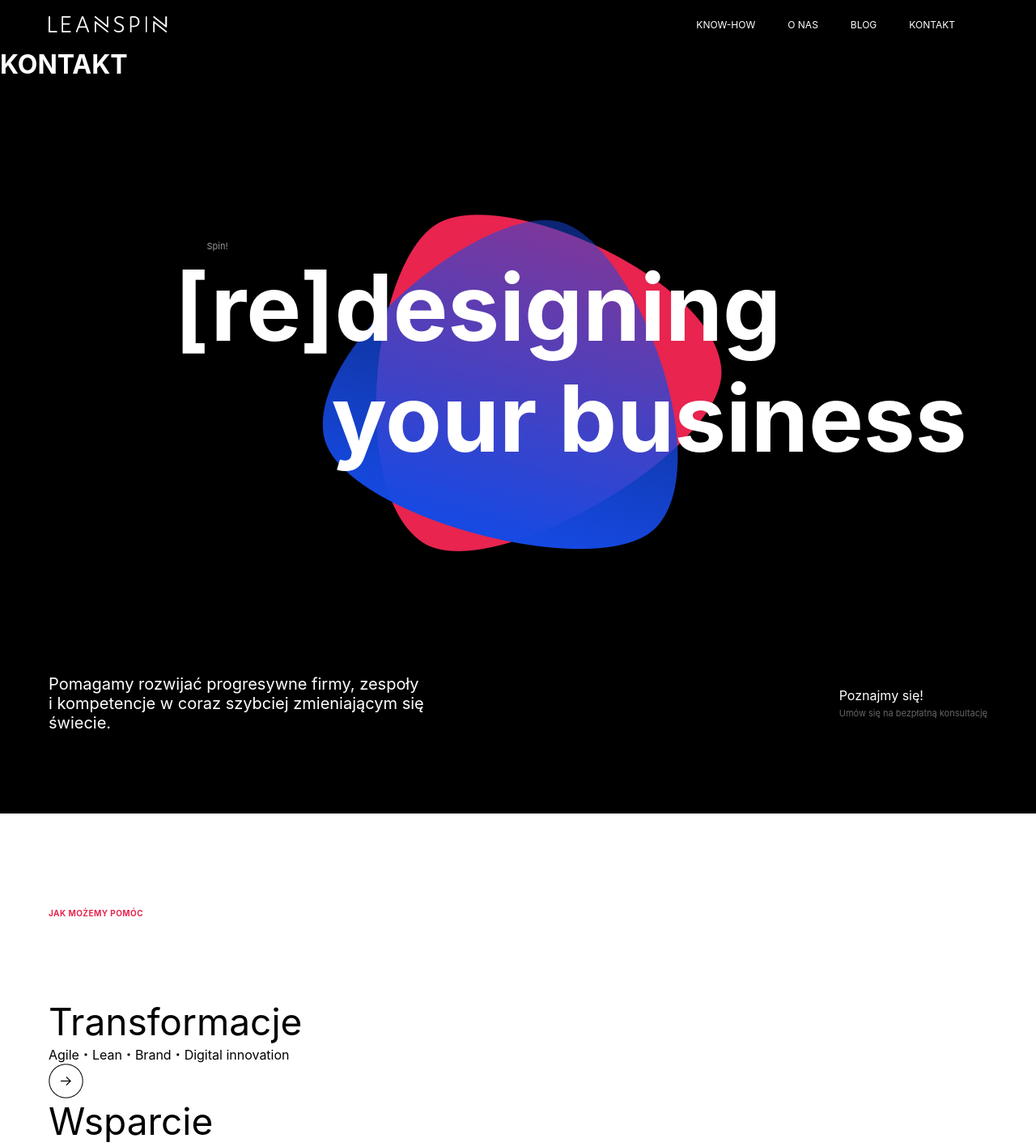
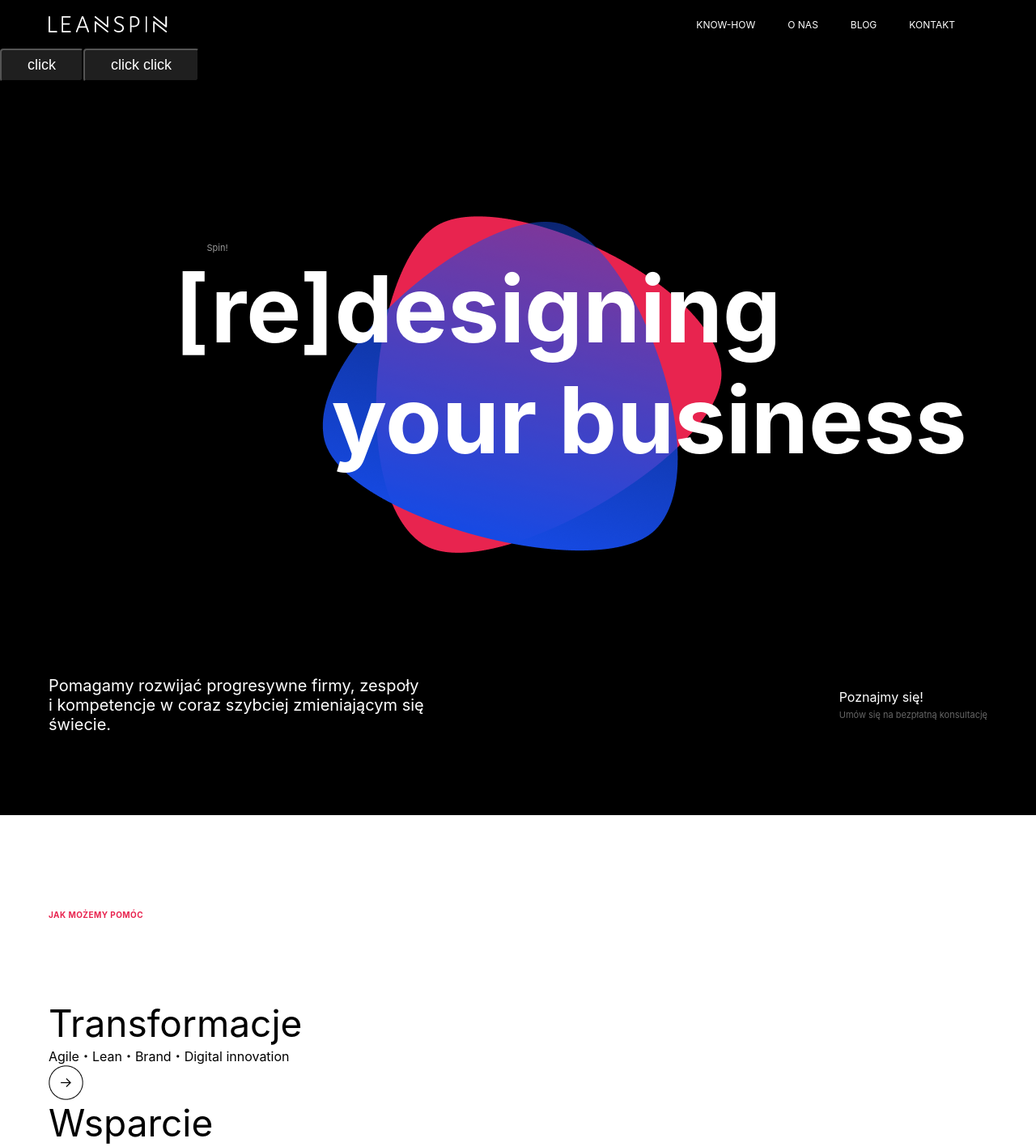
Before and after one commit to ManellDmitry/react-homework, a React (Create React App) app: page /kontakt in a window 1280 px wide. Shown: the top 1417 px of the page at 81% size. Built offline with nearby package versions, Linux system fonts and the light colour scheme.

Commit message:
add buttons

```diff
--- a/src/App.js
+++ b/src/App.js
@@ -11,6 +11,10 @@ import { Know_How } from "./pages/Know_How";
 import { Kontakt } from "./pages/Kontakt";
 import { O_Nas } from "./pages/O_Nas";
 import  SectionONas  from "./components/SectionO_nas";
+
+// import {AppContext} from "./contexts/AppContext"
+
+
 const navLinks = [
   { id: "1", label: "KNOW-HOW", path: "know-how" },
   { id: "2", label: "O NAS", path: "o-nas" },
@@ -25,10 +29,12 @@ const PageWrapper = styled.div`
 `;
 
 function App() {
+  // const context= useContext(AppContext)
   return (
-    <PageWrapper>
+  //  <AppContext.Provider value={context}>
+ <PageWrapper>
       <Header links={navLinks} />
-      <main>
+      <main >
         <Routes>
           <Route path="/" element={<Home />} />
           <Route path="know-how" element={<Know_How />} />
@@ -42,6 +48,7 @@ function App() {
         <Footer name="Dima" />
       </main>
     </PageWrapper>
+  //  </AppContext.Provider>
   );
 }
 
--- /dev/null
+++ b/src/components/Button.js
@@ -0,0 +1,34 @@
+import styled from "styled-components"
+
+const commonStyles=`
+background-color: #1F1F1F;
+color: #FFF;
+padding: 8px 32px;
+border-radius: 4px;
+font-size: 18px;
+:hover{
+    color: aqua;
+    transition: all 0.5s ease;
+}
+`
+
+const StyledButton=styled.button`
+    ${commonStyles}
+    `
+    const StyledLinkButton=styled.a`
+    ${commonStyles}
+    `
+export  function Button({type,label}){
+    return(
+        <StyledButton type={type ?? "button"}>
+            {label}
+        </StyledButton>
+    )
+}
+export function Link({path, label}){
+    return(
+        <StyledLinkButton type={path ?? ""}>
+            {label}
+        </StyledLinkButton>
+    )
+}
--- a/src/components/Header.js
+++ b/src/components/Header.js
@@ -3,6 +3,7 @@ import Navigation from "./Navigation";
 import Logo from "./Logo";
 import styled from "styled-components";
 import { Container } from "./styledComponents";
+
 
 const StyledHeader = styled.header`
   background: #000;
@@ -20,6 +21,7 @@ function Header({ links }) {
     <StyledHeader>
       <HeaderContainer>
         <Logo />
+
         <Navigation x={links} />
       </HeaderContainer>
     </StyledHeader>
--- a/src/components/Navigation.js
+++ b/src/components/Navigation.js
@@ -3,6 +3,8 @@ import React from "react";
 import styled from "styled-components";
 import { Outlet } from "react-router-dom";
 import { Link } from "react-router-dom";
+
+
 const List = styled.ul`
   display: flex;
 `;
@@ -31,9 +33,10 @@ function Navigation({ x }) {
                 to={`/${path}`}
                 onClick={handleLinkClick}
                 onMouseEnter={handleLinkMouseEnter}
-              >
+                >
                 {label}
               </Link>
+
             </Item>
           ))}
       </List>
--- a/src/components/Section.js
+++ b/src/components/Section.js
@@ -3,7 +3,7 @@ import styled from "styled-components";
 import { Container } from "./styledComponents";
 import arrow from "../images/arrow.png"
 
-const StyledSectionTitle= styled.h2`
+const StyledSectionTitle= styled.h3`
 color: #E8244F;
 font-size: 10px;
 line-height: 3.4;
--- /dev/null
+++ b/src/contexts/AppContext.js
@@ -0,0 +1,3 @@
+import { createContext } from 'react'
+
+export const AppContext = createContext()
--- a/src/pages/Kontakt.js
+++ b/src/pages/Kontakt.js
@@ -1,5 +1,12 @@
 import React from "react";
+import {Button} from "../components/Button";
+export function Kontakt() {
 
-export function Kontakt() {
-  return <h1>KONTAKT</h1>;
+  return (
+    <>
+        <Button label="click"/>
+        <Button label="click click"/>
+    </>
+  )
+
 }
```
